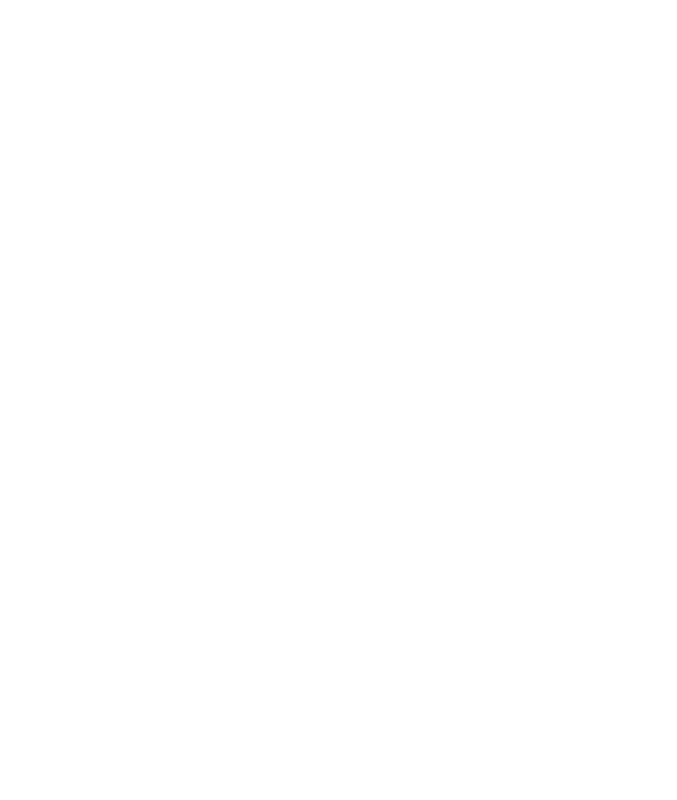
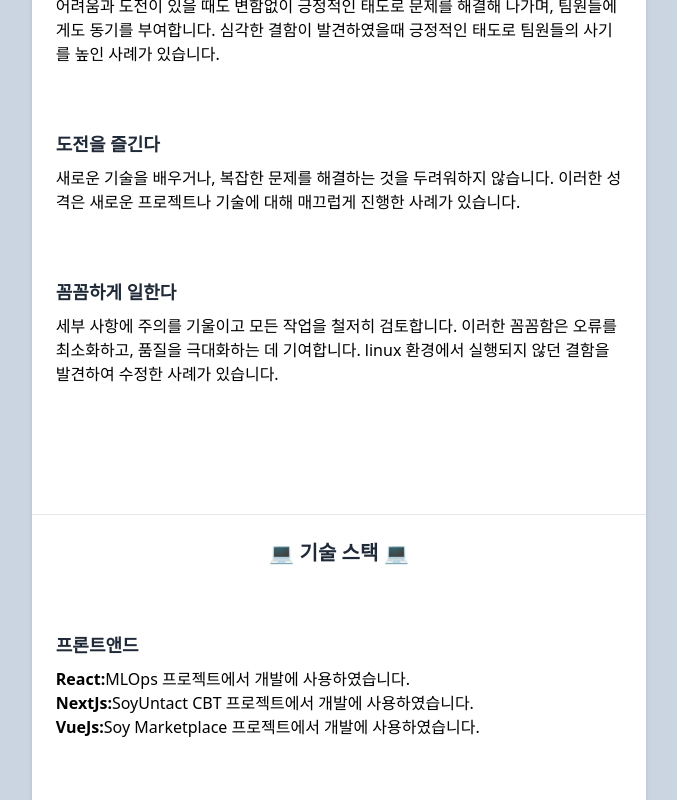
Before and after one commit to yeonghoon123/IntroduceMe, a React (Vite) app: page /details in a window 1280 px wide. Shown: the part 1480-2280 px from the top of the page, without its empty margins (301-978 px from the left). Before the commit the page ends 1113 px from the top, so only its background shows below. Built offline with nearby package versions, Linux system fonts and the light colour scheme.

Commit message:
update/ details one screen

```diff
--- a/src/components/Details/Career.jsx
+++ b/src/components/Details/Career.jsx
@@ -5,17 +5,26 @@
 export default function Career() {
     const [tabNum, setTabNum] = useState(0);
     return (
-        <>
+        <div className="mb-10">
+            <h2
+                className={
+                    "text-lg sm:text-xl font-bold text-center text-gray-800  mb-8 md:mb-16"
+                }
+            >
+                경력
+            </h2>
             {carrerData.length > 1 && (
                 <div className="flex flex-row w-full space-x-1 overflow-x-auto scrollbar-hide">
-                    <MultiTab props={{ carrerData, tabNum, setTabNum }} />
+                    <MultiTab
+                        props={{ tabData: [...carrerData], tabNum, setTabNum }}
+                    />
                 </div>
             )}
             <h2
                 className={`${carrerData.length > 1 && "mt-4 md:mt-10"}
-                }text-lg sm:text-xl font-bold text-center text-gray-800  mb-8 md:mb-16`}
+                }text-lg sm:text-xl font-bold text-gray-800  mb-8 md:mb-16`}
             >
-                {carrerData[tabNum].companyName}
+                회사 이름: {carrerData[tabNum].companyName}
             </h2>
             <div>
                 {carrerData[tabNum].project?.map((value, index) => (
@@ -35,6 +44,6 @@
                     </div>
                 ))}
             </div>
-        </>
+        </div>
     );
 }
--- a/src/components/Details/Education.jsx
+++ b/src/components/Details/Education.jsx
@@ -2,6 +2,9 @@
 export default function Education() {
     return (
         <>
+            <h2 className="text-lg sm:text-xl font-bold text-center text-gray-800  mb-8 md:mb-16">
+                학력
+            </h2>
             {educationData.map((value, index) => (
                 <div key={`education_${index}`}>
                     <div>
--- a/src/constants/details/Carrer.js
+++ b/src/constants/details/Carrer.js
@@ -1,3 +1,11 @@
+/*
+    ID: RD-c100
+    작성자: 김영훈
+    작성일: 2024.04.28
+    기능: Detail page carrer constants
+    버전: V0.5
+    버전 이력: V0.5
+*/
 export const carrerData = [
     {
         companyName: "SoyNet",
@@ -24,4 +32,29 @@
             },
         ],
     },
+    {
+        companyName: "SoyNet2",
+        duration: "2021.02.15 ~ 현재",
+        info: "AI 추론 가속기 회사",
+        project: [
+            {
+                name: "SoyNature",
+                thing: "MLOps 시스템 개발 및 운영 총괄",
+                duration: "2023.11 ~ 진행중",
+                skills: "React, ExpressJs, PostgreSQL",
+            },
+            {
+                name: "Soy Marketplace",
+                thing: "Marketplace 홈페이지 개발 및 운영",
+                duration: "2022.04 ~ 2023.10",
+                skills: "Vue, AWS Lambda, API Gateway, S3, DynamoDB, Route53, CloudFront",
+            },
+            {
+                name: "SoyStudy Untact CBT",
+                thing: "홈페이지 개발 및 운영",
+                duration: "2021.10 ~ 2022.04",
+                skills: "NextJs, ExpressJs, AWS S3, AWS EC2",
+            },
+        ],
+    },
 ];
--- a/src/pages/details/Details.jsx
+++ b/src/pages/details/Details.jsx
@@ -1,13 +1,29 @@
+/*
+    ID: RD100
+    작성자: 김영훈
+    작성일: 2024.04.28
+    기능: react details pages
+    버전: V0.5
+    버전 이력: V0.5
+*/
 import { useState } from "react";
 import Strengths from "../../components/Details/Strengths";
 import Skillset from "../../components/Details/Skillset";
 import Carrer from "../../components/Details/Career";
 import DetailBar from "../../components/Details/DetailBar";
 import Education from "../../components/Details/Education";
-import Profile from "../../components/Details/profile";
+import Profile from "../../components/Details/Profile";
 
 export default function Details() {
     const [page, setPage] = useState("Profile");
+
+    const tabData = [
+        <Profile />,
+        <Strengths />,
+        <Skillset />,
+        <Carrer />,
+        <Education />,
+    ];
 
     const pageLabel = [
         { label: "프로필", value: "Profile" },
@@ -21,16 +37,24 @@
         <>
             <div className="flex justify-center bg-slate-300 min-h-screen p-4 sm:p-8 lg:p-32">
                 <div className="flex flex-col justify-center w-full sm:w-4/5 md:w-4/5 lg:w-3/5">
-                    <div className="flex flex-row  space-x-1 overflow-x-auto scrollbar-hide">
+                    {/* <div className="flex flex-row  space-x-1 overflow-x-auto scrollbar-hide">
                         <DetailBar props={{ pageLabel, page, setPage }} />
-                    </div>
-                    <div className="bg-white rounded-b-xl shadow-md p-4 sm:p-6 md:p-6 w-full">
-                        {page === "Profile" && <Profile />}
+                    </div> */}
+                    <div className="bg-white rounded-b-xl shadow-md w-full">
+                        {tabData.map((value, index) => (
+                            <>
+                                <div className="mb-10 p-4 sm:p-6 md:p-6">
+                                    {value}
+                                </div>
+                                <hr />
+                            </>
+                        ))}
+
+                        {/* {page === "Profile" && <Profile />}
                         {page === "Strengths" && <Strengths />}
                         {page === "SkillSet" && <Skillset />}
                         {page === "Career" && <Carrer />}
-                        {page === "Education" && <Education />}
-                        {/* 다른 페이지 ('Profile', 'SkillSet', 'Career', 'Education') 내용도 유사하게 추가할 수 있습니다. */}
+                        {page === "Education" && <Education />} */}
                     </div>
                 </div>
             </div>
```
Also changed, not shown: src/App.jsx (+8 -0 lines), src/components/common/MultiTab.jsx (+11 -0 lines), src/constants/details/Education.js (+9 -0 lines), src/constants/details/Profile.js (renamed from src/constants/details/Profile.jsx, +9 -0 lines), src/constants/details/Skillset.js (+9 -0 lines), src/constants/details/Strengths.js (+9 -0 lines), src/main.jsx (+8 -0 lines), src/router.jsx (+9 -0 lines).
